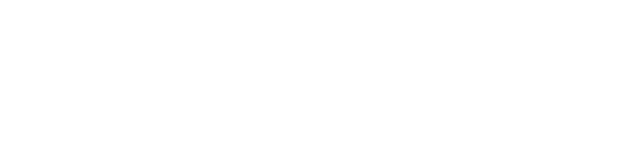
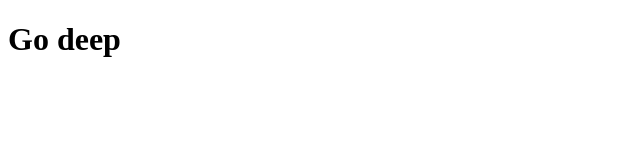
Before and after one commit to EbbeUndFlut/deepdive, a plain HTML site: page index.html in a window 1280 px wide. Shown: the whole page, without its empty margins (0-640 px from the left). Drawn offline with Linux system fonts and the light colour scheme.

Commit message:
added some heading

```diff
--- a/index.html
+++ b/index.html
@@ -7,6 +7,6 @@
     <title>DeepDive</title>
 </head>
 <body>
-
+    <h1>Go deep</h1>
 </body>
 </html>
```
